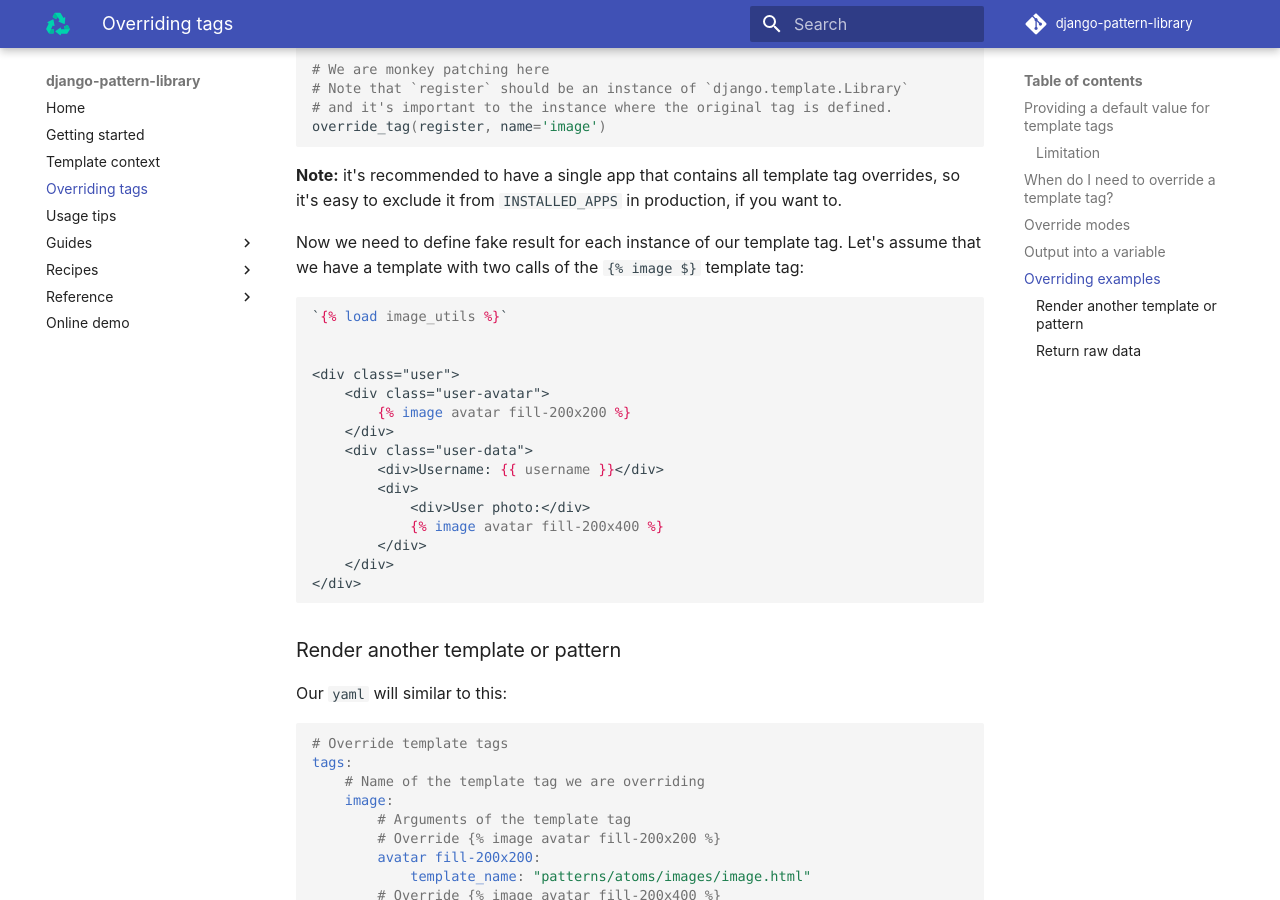
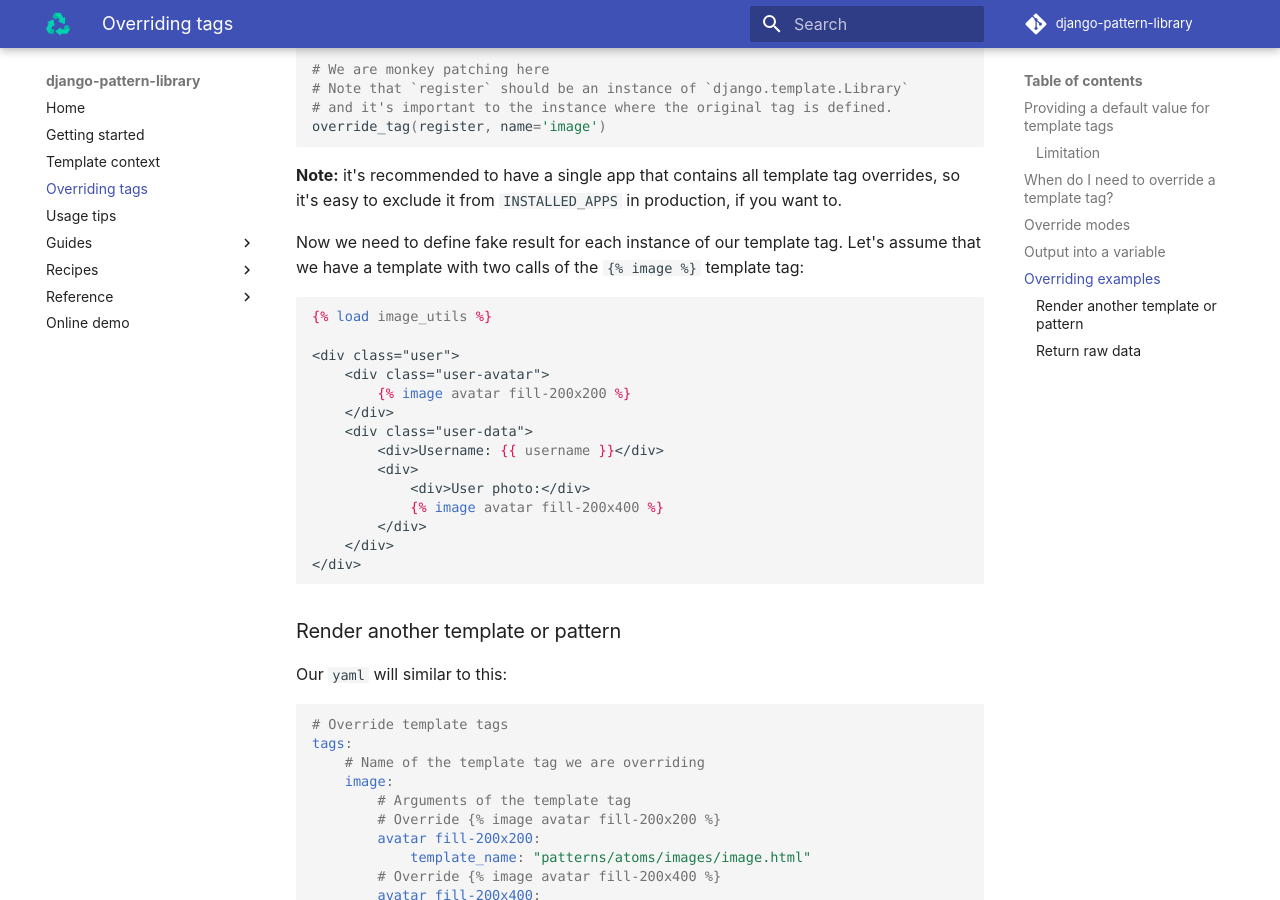
Before and after one commit to torchbox/django-pattern-library, an MkDocs documentation site: the page built from docs/guides/overriding-template-tags.md, in a window 1280 px wide and 900 px high, scrolled down 2589 px. Built offline with MkDocs 1.6.1 and Material for MkDocs 9.7.7, drawn with Linux system fonts in a browser that asks for light colours; comment, search, counter and statistics services are not loaded.

Commit message:
Fix typos

````diff
--- a/docs/guides/overriding-template-tags.md
+++ b/docs/guides/overriding-template-tags.md
@@ -113,11 +113,10 @@ if you want to.
 
 Now we need to define fake result for each instance of our template tag.
 Let's assume that we have a template with two calls of the
-`{% image $}` template tag:
+`{% image %}` template tag:
 
 ```django
-`{% load image_utils %}`
-
+{% load image_utils %}
 
 <div class="user">
     <div class="user-avatar">
````
